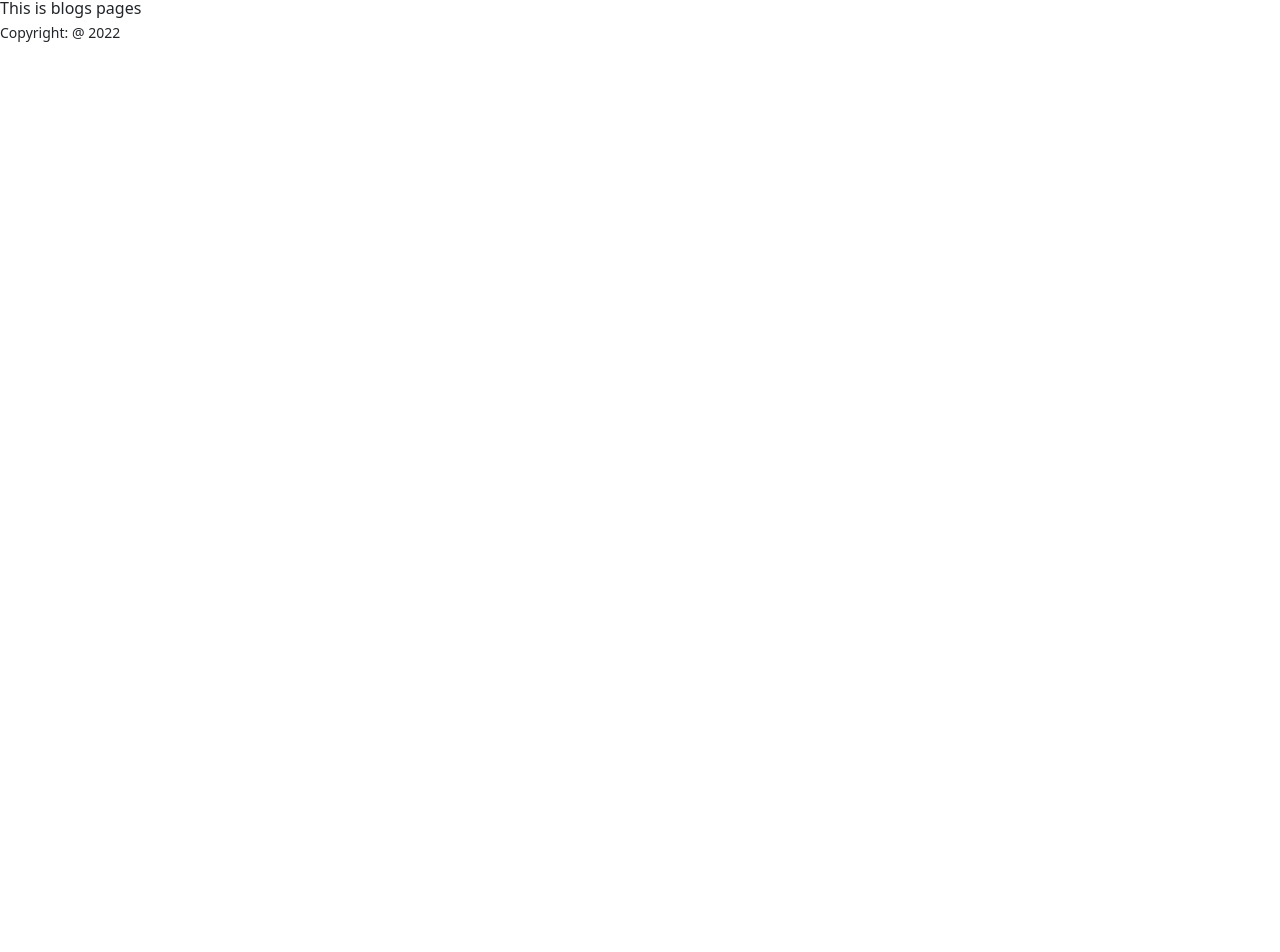
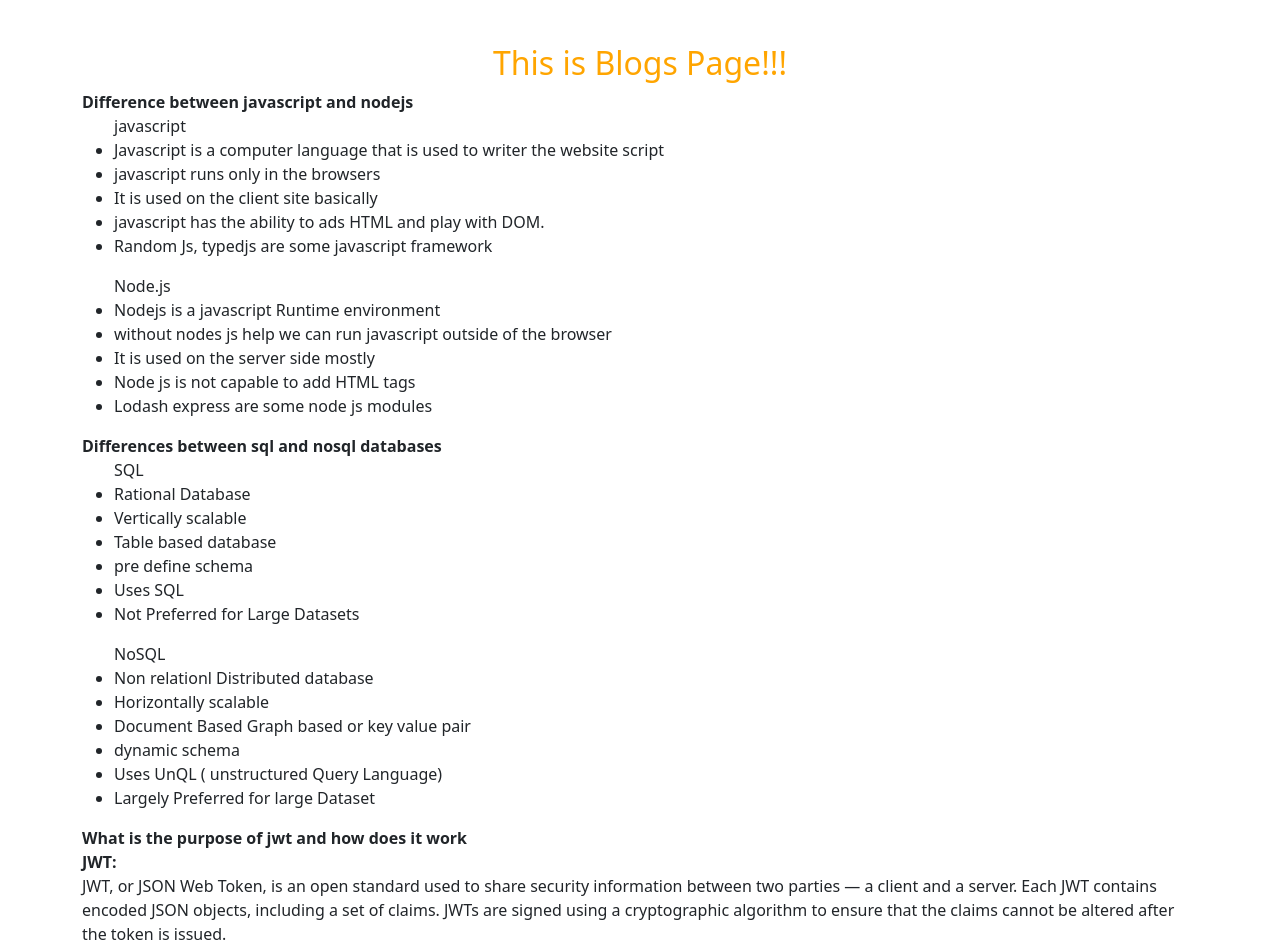
Before and after one commit to tanianasrin1/warehouse-mangemant-client-a11, a React (Create React App) app: page /blogs in a window 1280 px wide. Shown: the part 60-1012 px from the top of the page. Before the commit the page ends 800 px from the top, so only its background shows below. Built offline with nearby package versions, Linux system fonts and the light colour scheme.

Commit message:
blogs page fixed

```diff
--- /dev/null
+++ b/src/Pages/Blogs/Blogs.css
@@ -0,0 +1,3 @@
+.blogs-title{
+    color: orange;
+}
--- a/src/Pages/Blogs/Blogs.js
+++ b/src/Pages/Blogs/Blogs.js
@@ -1,9 +1,76 @@
 import React from 'react';
+import './Blogs.css'
 
 const Blogs = () => {
     return (
-        <div>
-            This is blogs pages
+        <div className='container mt-5 '>
+            <h2 className='blogs-title text-center mt-3'>This is Blogs Page!!!</h2>
+
+             <div>
+
+                <strong>   Difference between javascript and nodejs</strong>
+
+                <ul>
+                     javascript
+                    <li>Javascript is a computer  language  that is used  to writer the website script</li>
+                    <li>javascript runs only in the browsers</li>
+                    <li>It is used on the client  site basically</li>
+                    <li>javascript has the ability  to ads HTML and play  with DOM.</li>
+                    <li>Random Js, typedjs are some javascript  framework</li>
+                </ul>
+
+                <ul>
+                    Node.js
+                   <li>Nodejs is a javascript Runtime environment</li>
+                   <li>without nodes js help we can run javascript outside of the browser</li>
+                   <li>It is used on the server side mostly</li>
+                   <li>Node js is not capable to add HTML tags</li>
+                   <li>Lodash express are some node js modules</li>
+                </ul>
+             </div>
+
+             <div>
+                 <strong>Differences between sql and nosql databases</strong>
+
+                 <ul>
+                     SQL
+                     <li>Rational Database</li>
+                     <li>Vertically scalable</li>
+                     <li>Table based database</li>
+                     <li>pre define schema</li>
+                     <li>Uses SQL</li>
+                     <li>Not Preferred for Large Datasets</li>
+                 </ul>
+
+                 <ul>
+                     NoSQL
+                     <li>Non relationl Distributed database</li>
+                     <li>Horizontally scalable</li>
+                     <li>Document Based Graph based or  key value pair</li>
+                     <li>dynamic  schema</li>
+                     <li>Uses UnQL ( unstructured Query  Language)</li>
+                     <li>Largely Preferred  for large Dataset</li>
+                 </ul>
+             </div>
+
+             <div>
+                 <strong>What is the purpose of jwt and how does it work</strong>
+                <br />
+                 <span className='fw-bold'>JWT:</span>
+                 <p>JWT, or JSON Web Token, is an open standard used to share
+                    security information between two parties — a client and
+                    a server. Each JWT contains encoded JSON objects, including
+                    a set of claims. JWTs are signed using a cryptographic algorithm
+                    to ensure that the claims cannot be altered after the token is issued.</p>
+
+                    <span className='fw-bold'>Purpose of jwt </span>
+                    <br />
+                    <p></p>
+
+                    <span className='fw-bold'>How does JWT works:</span>
+                    <p>JWT, or JSON Web Token, is an open standard used to share security information between two parties — a client and a server. Each JWT contains encoded JSON objects, includinga set of claims. JWTs are signed using a cryptographic algorithmto ensure that the claims cannot be altered after the token is issued.The JOSE (JSON Object Signing and Encryption) header contains the tyof token — JWT in this case — and the signing algorithm.  The payload contains the claims. This is displayed as a JSON string,usually containing no more than a dozen fields to keep the JWT compact.This information is typically used by the server to verify that the userhas permission to perform the action they are requesting.There are no mandatory claims for a JWT, but overlaying standards may makeclaims mandatory. For example, when using JWT as bearer access token underOAuth2.0, iss, sub, aud, and exp must be present. some are more common than others. The signature ensures that the token hasn’t been altered. The party that creates theJWT signs the header and payload with a secret that is known to both the issuer and receiver,or with a private key known only to the sender. When the token is used, the receiving partyverifies that the header and payload match the signature.</p>
+             </div>
+
         </div>
     );
 };
--- a/src/Pages/Shared/Footer/Footer.js
+++ b/src/Pages/Shared/Footer/Footer.js
@@ -4,7 +4,7 @@ const Footer = () => {
     const today = new Date();
     const year = today.getFullYear();
     return (
-        <footer>
+        <footer className='container'>
             <p><small>Copyright: @ {year}  </small></p>
         </footer>
     );
```
